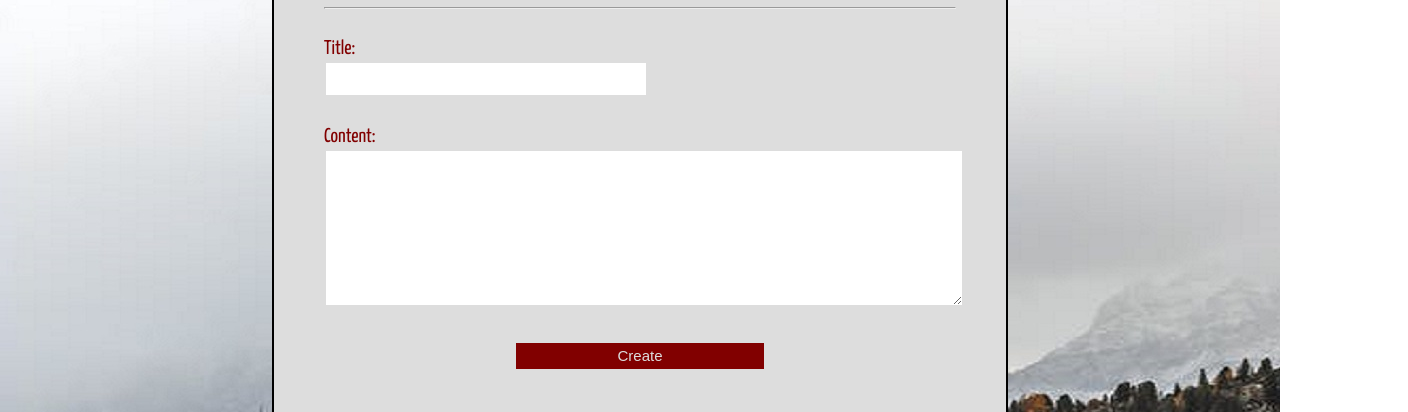
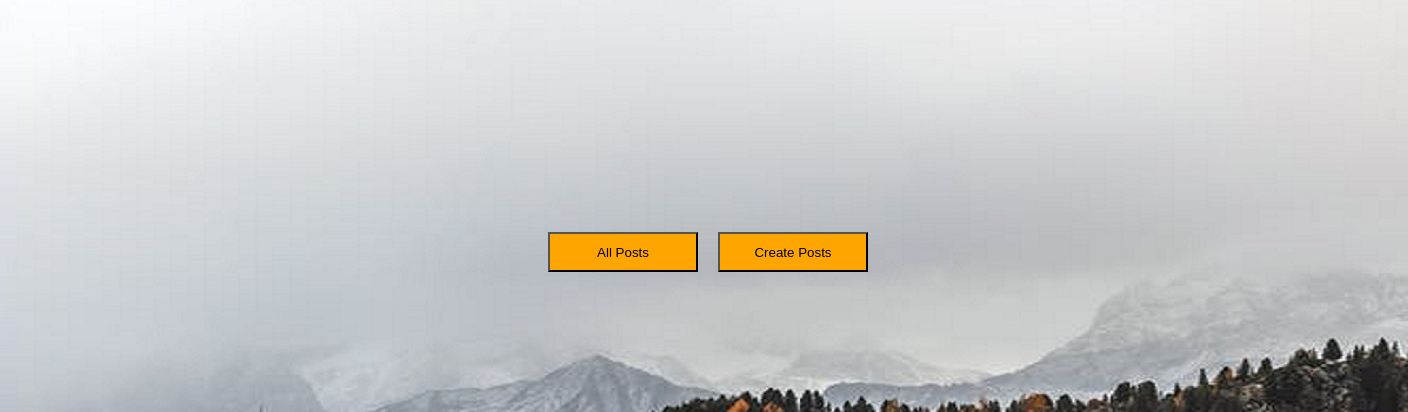
Before and after one commit to SaiyamMahajan99/FrontEnd-Scribbler-Project, a plain HTML site: page index.html in a window 1280 px wide. Shown: the part 109-521 px from the top of the page, 1408 px wide, since content can reach past the window. Drawn offline with Linux system fonts and the light colour scheme; a web font is replaced by a local one.

Commit message:
Updated index file

```diff
--- a/styles/index.css
+++ b/styles/index.css
@@ -1,3 +1,9 @@
+body{
+    background-repeat: no-repeat;
+    width: 1400px;
+    height: 907px;
+}
+
 #post_buttons{
     display: flex;
     justify-content: center;
@@ -9,36 +15,29 @@
     margin: 10px;
     width: 150px;
     height: 40px;
-    background-color: #810000;
-    color: #eeebdd;
-    border-radius: 10px;
-    border: none;
-    font-family: 'Dela Gothic One', cursive;
-    box-shadow: 0 4px 6px 0 #1b1717, 0 6px 15px 0 #1b1717;
+    background-color: orange;
+    color: black;
 }
-.post_in_buttons:hover{
-    background-color: #fc8621;
-    color: #1b1717;
-    box-shadow: 0 4px 6px 0 #810000, 0 6px 15px 0 #810000;
-    border: 3px solid #1b1717;
-}
-
 
 /*  creat Post model  */
 .creat_post_modal{
-    display: flex;
+    position: fixed;
+    display: none;
+    z-index:1;
     justify-content: center;
     align-items: center;
-    height: auto;
-
+    width: 100%;
+    height: 100%;
+    background-color: rgba(0,0,0,0.4);
+    margin:-5px;
 }
 .creat_post_form{
-    border: 2px solid black;
     padding: 15px 50px;
     background-color: #dddddd;
-    color: #810000;
+    color: black;
     font-family: 'Yanone Kaffeesatz', sans-serif;
     width: 50%;
+    height: 80%;
 }
 
 .creat_post_form h1{
@@ -53,8 +52,7 @@
     color: #1b1717;
 }
 .creat_post_form form input:focus{
-    border-bottom: 2px solid #810000;
-
+    border-bottom: 2px solid #4CAF50;
 }
 
 .creat_post_form form p{
@@ -66,20 +64,24 @@
     width: 40%;
     margin:30px 30%;
     justify-content: center;
-    background-color: #810000;
+    background-color: #4CAF50;
     height: 30px;
-    color:#dddddd;
+    color:white;
 }
-.creat_post_form form .s_button:hover{
-    border: 2px solid #810000;
-    background-color: #222831;
-}
+
 
 .creat_post_form form textarea{
     width: 100%;
-    height: 150px;
+    height: 300px;
     margin-top: 2px;
     font-size: 15px;
     border: 2px solid #dddddd;
     color: #1b1717;
 }
+.creat_post_close{
+    font-size: 50px;
+    float: right;
+}
+.creat_post_close:hover{
+    color: #4CAF50;
+}
```
